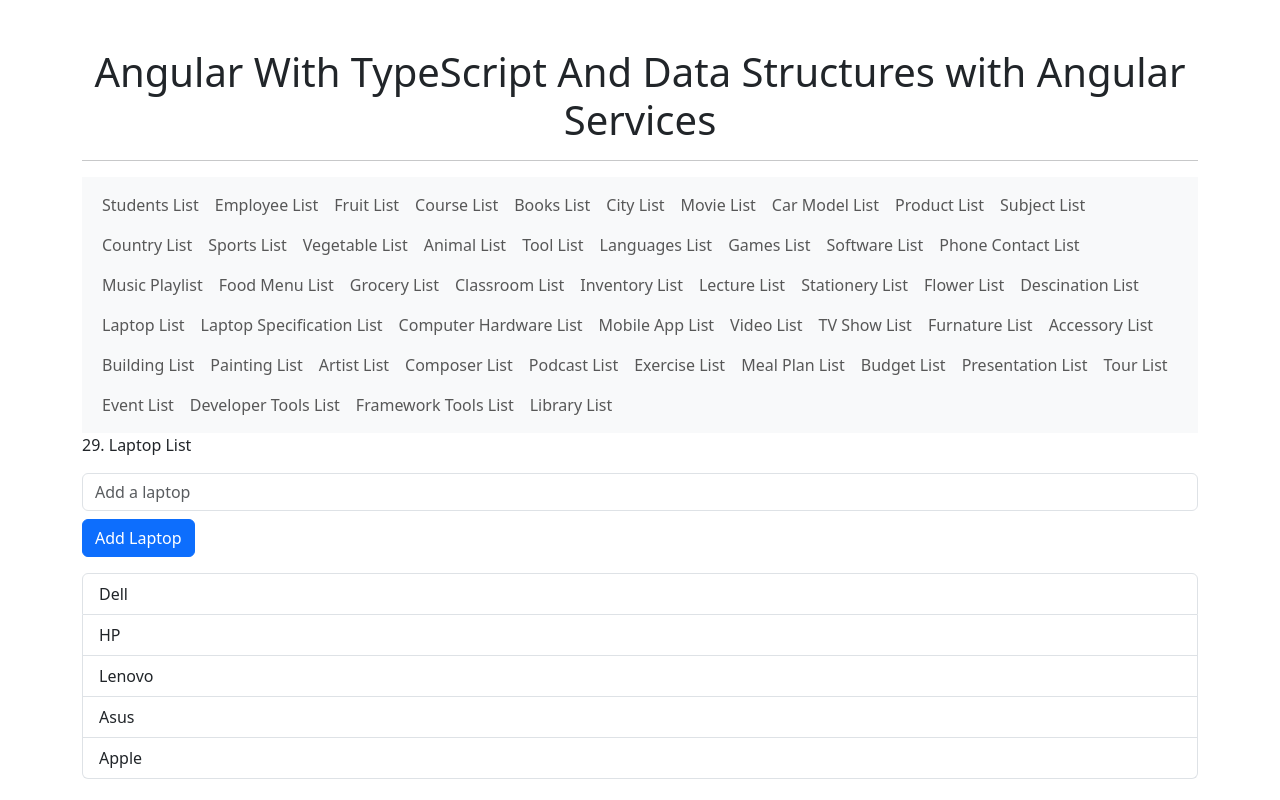
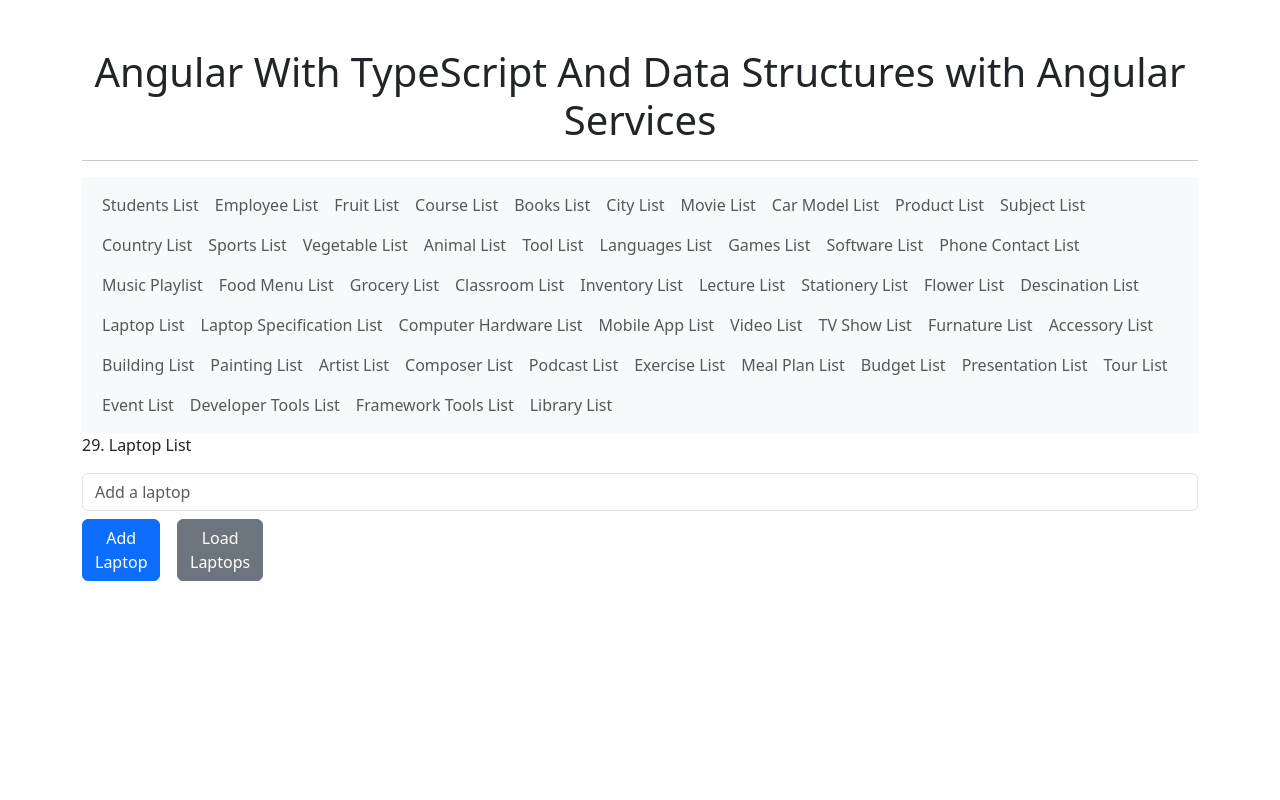
Before and after one commit to muningg/Angular_With_TypeScript_And_Data_Structures, an Angular app: page /laptop-list in a window 1280 px wide. Built offline with nearby package versions, Linux system fonts and the light colour scheme.

Commit message:
feat(laptop-list-service): add service to load laptop list

```diff
--- a/src/app/components/laptop-list/laptop-list.component.html
+++ b/src/app/components/laptop-list/laptop-list.component.html
@@ -1,8 +1,14 @@
 <p>29. Laptop List</p>
 <input type="text" class="form-control" [(ngModel)]="newLaptop" placeholder="Add a laptop" />
 
-<button class="btn btn-primary mt-2" (click)="addLaptop()">Add Laptop</button>
-
+<div class="row">
+  <div class="col-sm-1">
+    <button class="btn btn-primary mt-2" (click)="addLaptop()">Add Laptop</button>
+  </div>
+  <div class="col-sm-1">
+    <button class="btn btn-secondary mt-2" (click)="provideLaptopsList()">Load Laptops</button>
+  </div>
+</div>
 <ul class="mt-3 list-group">
   <li class="list-group-item" *ngFor="let laptop of laptops">
     {{laptop}}
--- a/src/app/components/laptop-list/laptop-list.component.ts
+++ b/src/app/components/laptop-list/laptop-list.component.ts
@@ -1,4 +1,5 @@
 import { Component } from '@angular/core';
+import { LaptopListService } from './laptop-list.service';
 
 @Component({
   selector: 'app-laptop-list',
@@ -6,14 +7,18 @@ import { Component } from '@angular/core';
   styleUrl: './laptop-list.component.css'
 })
 export class LaptopListComponent {
-  laptops: string[] = ['Dell', 'HP', 'Lenovo', 'Asus', 'Apple'];
+  laptops: string[] = [];
   newLaptop: string = '';
+  constructor(private laptopListService: LaptopListService) { }
 
   addLaptop() {
     if (this.newLaptop.trim()) {
-      this.laptops.push(this.newLaptop);
+      this.laptopListService.addLaptop(this.newLaptop);
       this.newLaptop = '';
     }
   }
+  provideLaptopsList() {
+    this.laptops = this.laptopListService.loadLaptops();
+  }
 
 }
--- /dev/null
+++ b/src/app/components/laptop-list/laptop-list.service.ts
@@ -0,0 +1,18 @@
+import { Injectable } from '@angular/core';
+
+@Injectable({
+  providedIn: 'root'
+})
+export class LaptopListService {
+  private laptops: string[] = [
+    'Dell', 'HP', 'Lenovo', 'Asus', 'Apple'
+  ];
+
+  loadLaptops() {
+    return this.laptops;
+  }
+
+  addLaptop(laptop: string) {
+    this.laptops.push(laptop);
+  }
+}
```
Also changed, not shown: 1 other file (tests, documents, lock files or other folders).
